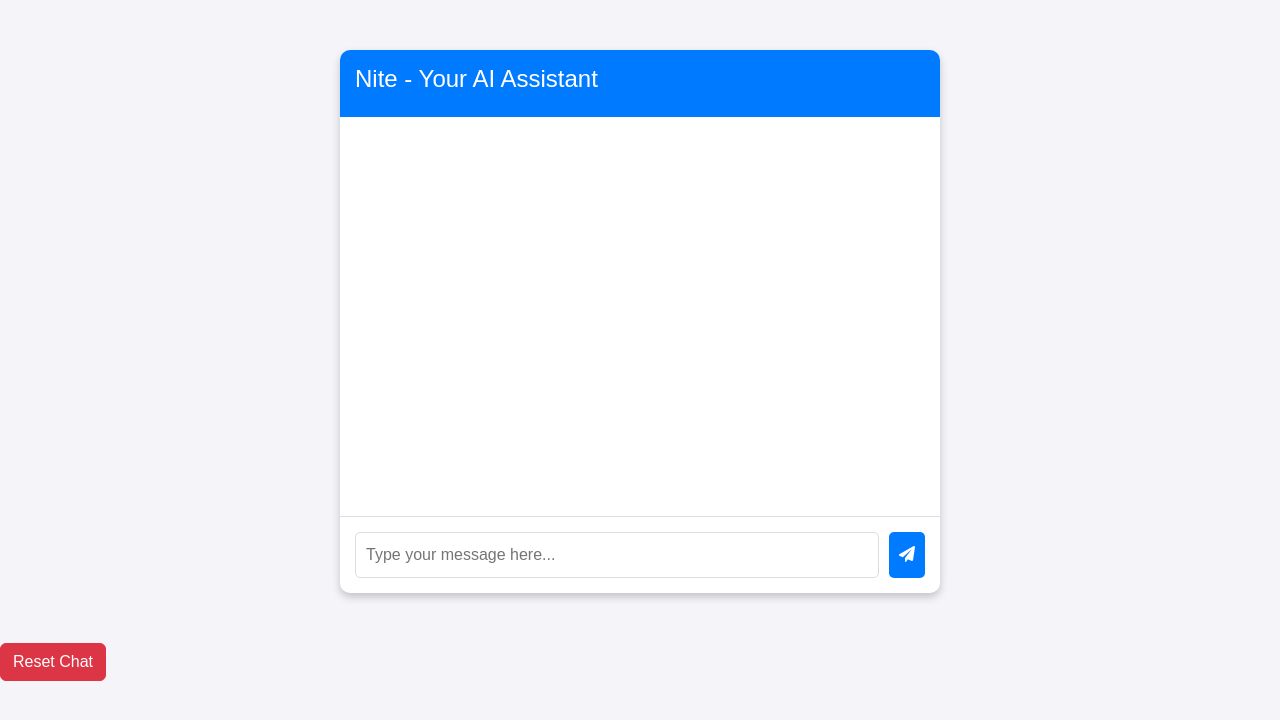
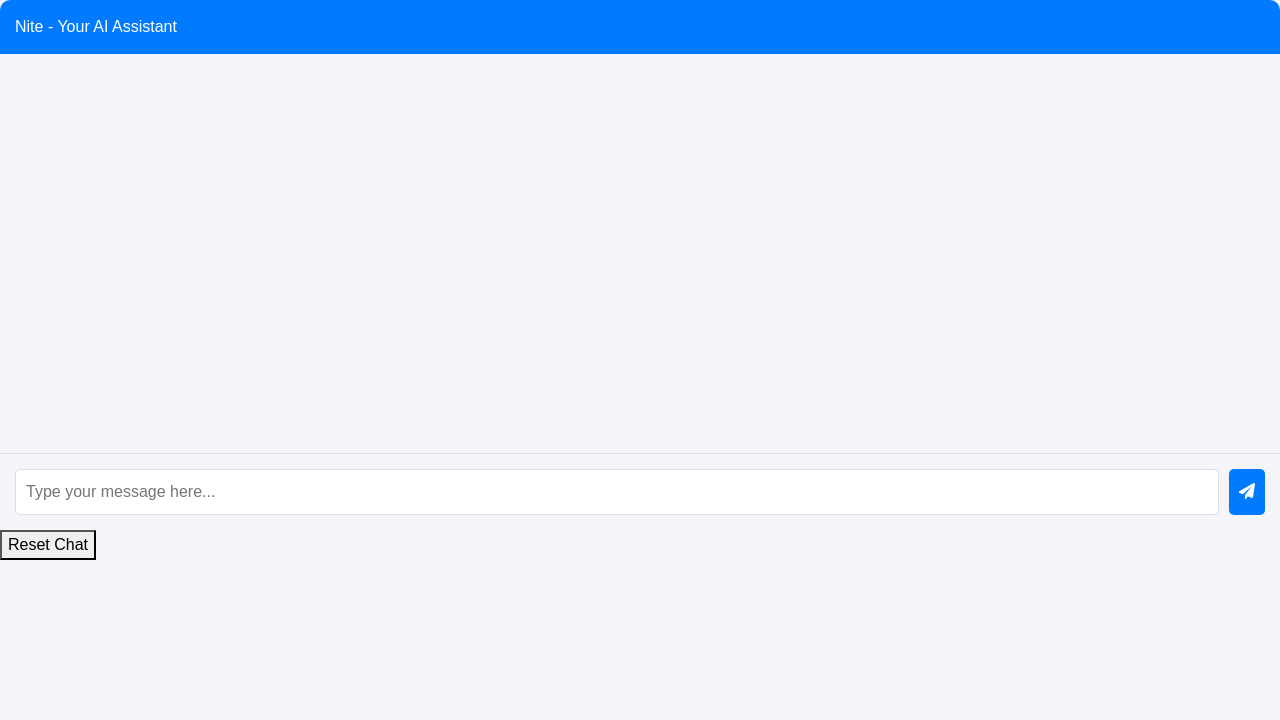
Before and after one commit to NikhilT8144/nikhilt8144.github.io, a website: page apps/nite/index.html in a window 1280 px wide. Drawn offline with nearby package versions, Linux system fonts and the light colour scheme.

Commit message:
Update index.html

```diff
--- a/apps/nite/index.html
+++ b/apps/nite/index.html
@@ -5,27 +5,27 @@
     <meta name="viewport" content="width=device-width, initial-scale=1.0">
     <title>Nite Chatbot</title>
     <link href="https://cdn.jsdelivr.net/npm/bootstrap@5.3.0-alpha1/dist/css/bootstrap.min.css" rel="stylesheet">
+    <link rel="stylesheet" href="/assets/css/nite.css">
     <link rel="stylesheet" href="https://cdnjs.cloudflare.com/ajax/libs/font-awesome/6.0.0-beta3/css/all.min.css">
-    <link rel="stylesheet" href="/assets/css/nite.css">
 </head>
 <body>
 
-<div class="chat-box">
+<div class="chat-container">
     <div class="chat-header">
-        <h4>Nite - Your AI Assistant</h4>
+        Nite - Your AI Assistant
     </div>
     <div class="chat-body" id="chat-body">
         <!-- Chat messages will appear here -->
     </div>
     <div class="chat-input">
         <input type="text" id="userMessage" placeholder="Type your message here..." autocomplete="off">
-        <button onclick="sendMessage()"><i class="fas fa-paper-plane"></i></button>
+        <button id="sendButton"><i class="fas fa-paper-plane"></i></button>
     </div>
 </div>
 
+<button id="resetButton" class="reset-btn">Reset Chat</button>
+
+<script src="https://code.jquery.com/jquery-3.6.0.min.js"></script>
 <script src="/assets/js/nite.js"></script>
-
-<button onclick="resetChat()" class="btn btn-danger">Reset Chat</button>
-
 </body>
 </html>
```
